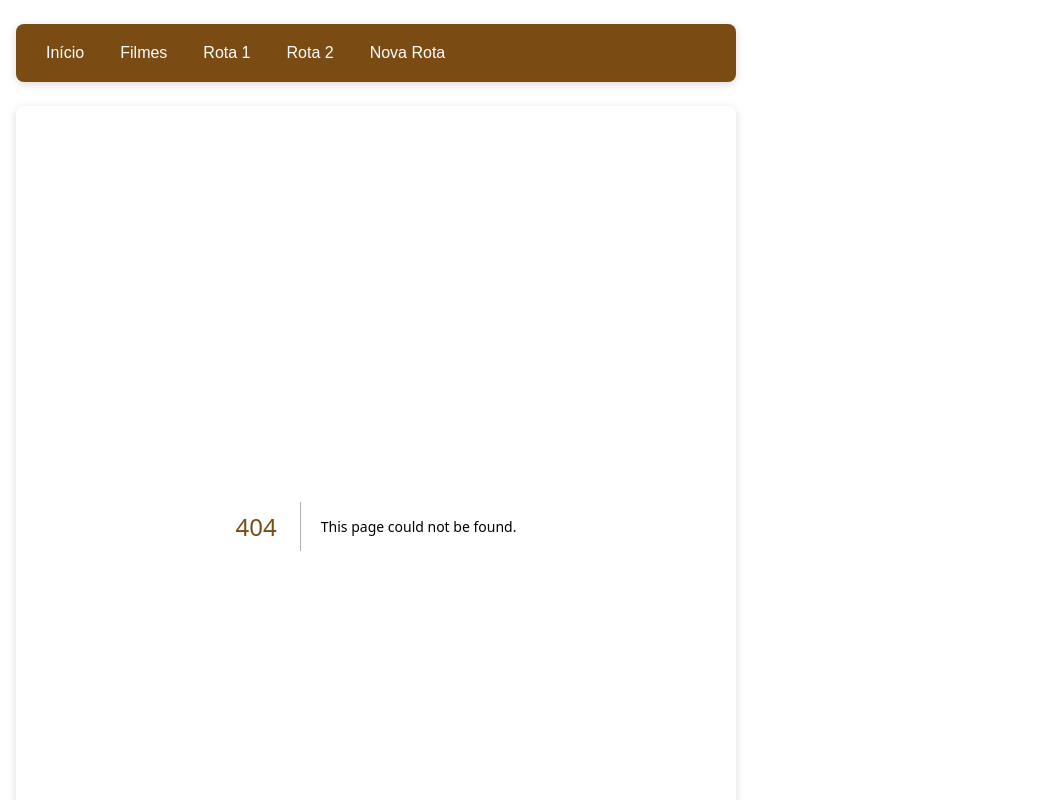
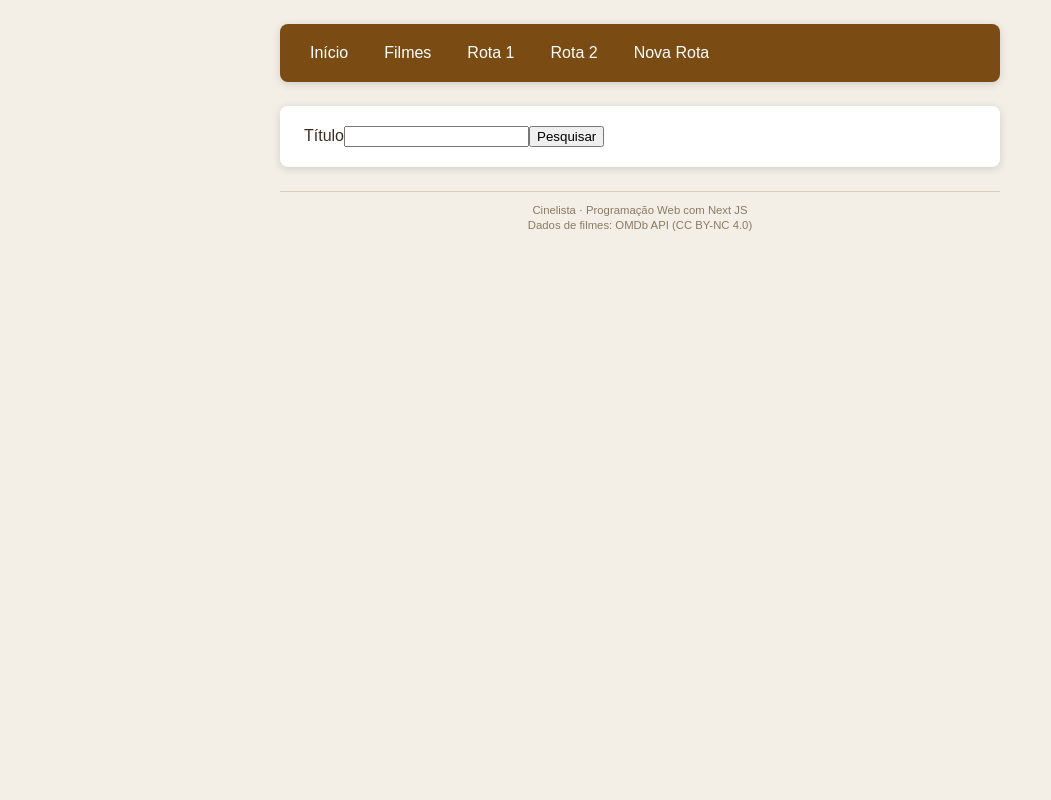
Before and after one commit to Flavia-Carvalho-1/Receitas-pweb-3, a Next.js app: page /buscar in a window 1280 px wide. Before the commit this address had no page. Shown: the top 800 px of the page, without its empty margins (0-1051 px from the left). Built offline with nearby package versions, Linux system fonts and the light colour scheme.

Commit message:
Receita 17: formulário de busca em /buscar que envia o título para /filmes

```diff
--- /dev/null
+++ b/app/buscar/page.js
@@ -0,0 +1,19 @@
+import Form from "next/form"
+
+export default async function BuscarFilmes(){
+
+    return (
+
+        <Form action="/filmes">
+
+            <label htmlFor="idTitulo">Título</label>
+
+            <input id="idTitulo" name="titulo"/>
+
+            <button type="submit">Pesquisar</button>
+
+        </Form>
+
+    )
+
+}
```
